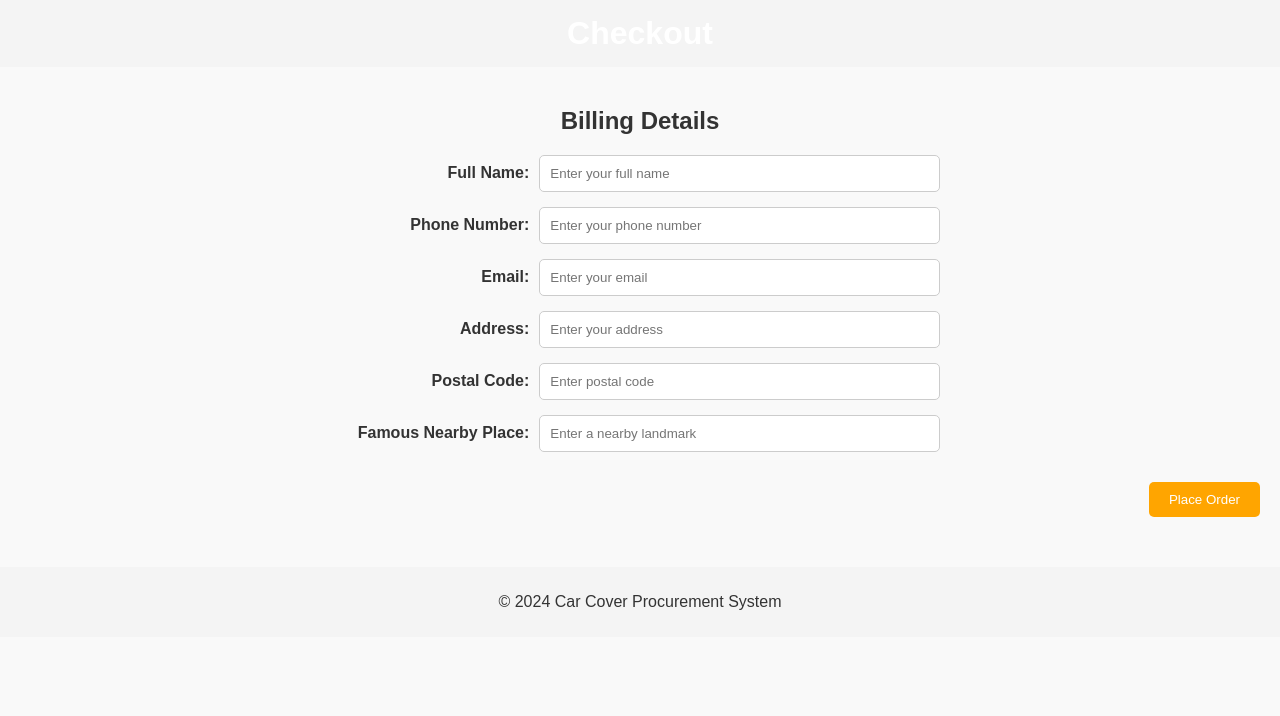
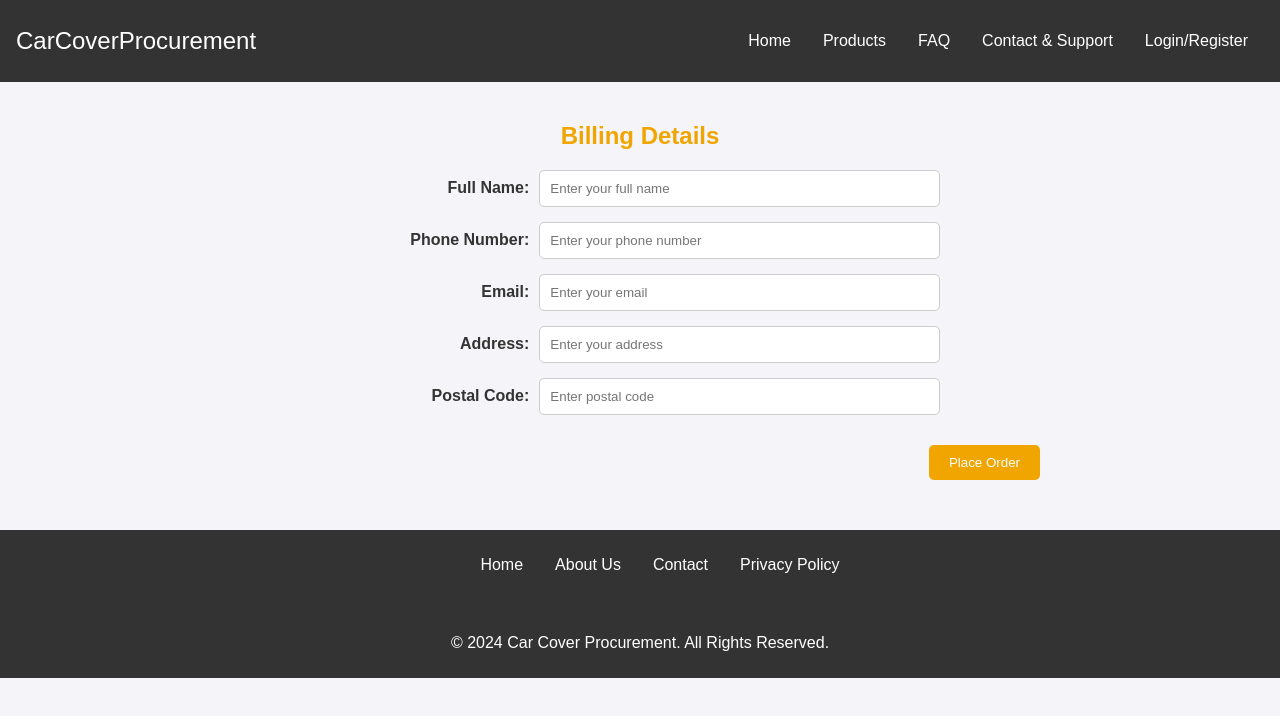
Before and after one commit to mehdiali7/car-cover-procurement, a plain HTML site: page Customer/checkout.html in a window 1280 px wide. Drawn offline with Linux system fonts and the light colour scheme.

Commit message:
Update checkout.html

```diff
--- a/Customer/checkout.html
+++ b/Customer/checkout.html
@@ -7,10 +7,22 @@
   <link rel="stylesheet" href="styles.css">
 </head>
 <body>
+
+  <!-- Header -->
   <header>
-    <h1>Checkout</h1>
+    <div class="logo">CarCoverProcurement</div>
+    <nav>
+      <ul>
+        <li><a href="#home">Home</a></li>
+        <li><a href="#products">Products</a></li>
+        <li><a href="#faq">FAQ</a></li>
+        <li><a href="#contact">Contact & Support</a></li>
+        <li><a href="#login">Login/Register</a></li>
+      </ul>
+    </nav>
   </header>
 
+  <!-- Main Section -->
   <main>
     <h2 id="billing-header">Billing Details</h2>
 
@@ -23,7 +35,7 @@
 
       <div class="form-row">
         <label for="phone-number">Phone Number:</label>
-        <input type="text" id="phone-number" name="Phone Number" placeholder="Enter your phone number" required>
+        <input type="text" id="phone-number" name="phone-number" placeholder="Enter your phone number" required>
       </div>
 
       <div class="form-row">
@@ -40,11 +52,6 @@
         <label for="postal-code">Postal Code:</label>
         <input type="text" id="postal-code" name="postal-code" placeholder="Enter postal code" required>
       </div>
-
-      <div class="form-row">
-        <label for="nearby-place">Famous Nearby Place:</label>
-        <input type="text" id="nearby-place" name="nearby-place" placeholder="Enter a nearby landmark" required>
-      </div>
     </form>
 
     <!-- Place Order Button -->
@@ -53,31 +60,71 @@
     </div>
   </main>
 
+  <!-- Footer -->
   <footer>
-    <p>&copy; 2024 Car Cover Procurement System</p>
+    <ul class="footer-links">
+      <li><a href="#">Home</a></li>
+      <li><a href="#">About Us</a></li>
+      <li><a href="#">Contact</a></li>
+      <li><a href="#">Privacy Policy</a></li>
+    </ul>
+    <div class="social-icons">
+      <a href="#" class="fab fa-facebook"></a>
+      <a href="#" class="fab fa-twitter"></a>
+      <a href="#" class="fab fa-instagram"></a>
+    </div>
+    <p class="copyright">&copy; 2024 Car Cover Procurement. All Rights Reserved.</p>
   </footer>
 
   <style>
     body {
       font-family: Arial, sans-serif;
+      background-color: #f4f4f9;
       margin: 0;
       padding: 0;
-      background-color: #f9f9f9;
     }
 
     header {
-      background-color: #f4f4f4;
-      padding: 15px 20px;
-      text-align: center;
+      display: flex;
+      justify-content: space-between;
+      align-items: center;
+      padding: 1em;
+      background-color: #333;
+      color: #fff;
+    }
+
+    header .logo {
+      font-size: 1.5em;
+    }
+
+    header nav ul {
+      list-style: none;
+      display: flex;
+    }
+
+    header nav ul li {
+      margin: 0 1em;
+    }
+
+    header nav ul li a {
+      color: #fff;
+      text-decoration: none;
+    }
+
+    header nav ul li a:hover {
+      color: #f0a500;
     }
 
     main {
       padding: 20px;
+      max-width: 800px;
+      margin: 0 auto;
     }
 
     #billing-header {
       text-align: center;
       margin-bottom: 20px;
+      color: #f0a500;
     }
 
     #checkout-form {
@@ -110,7 +157,7 @@
 
     .orange-btn {
       padding: 10px 20px;
-      background-color: orange;
+      background-color: #f0a500;
       color: white;
       border: none;
       border-radius: 5px;
@@ -118,15 +165,47 @@
     }
 
     .orange-btn:hover {
-      background-color: darkorange;
+      background-color: #d48800;
     }
 
     footer {
       text-align: center;
       padding: 10px 0;
-      background-color: #f4f4f4;
+      background-color: #333;
+      color: #fff;
       margin-top: 30px;
     }
+
+    footer .footer-links {
+      list-style: none;
+      display: flex;
+      justify-content: center;
+      gap: 2em;
+    }
+
+    footer .footer-links a {
+      color: #fff;
+      text-decoration: none;
+    }
+
+    footer .footer-links a:hover {
+      color: #f0a500;
+    }
+
+    footer .social-icons {
+      margin: 10px 0;
+    }
+
+    footer .social-icons a {
+      color: #fff;
+      font-size: 1.5em;
+      margin: 0 10px;
+    }
+
+    footer .social-icons a:hover {
+      color: #f0a500;
+    }
   </style>
+
 </body>
 </html>
```
